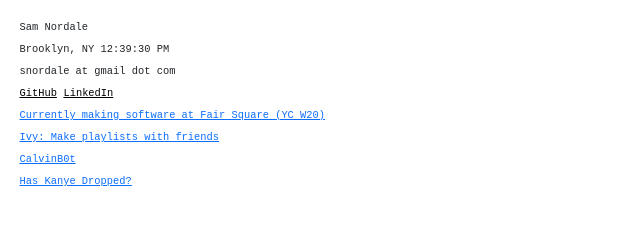
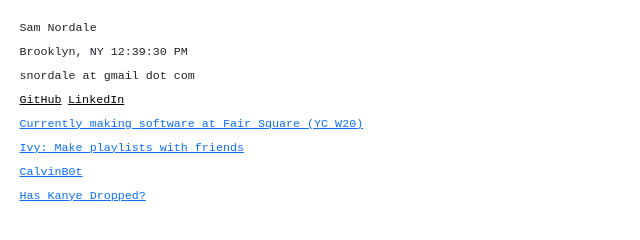
Before and after one commit to snordale/snordale.github.io, a plain HTML site: page index.html in a window 1280 px wide. Shown: the whole page, without its empty margins (0-640 px from the left). Drawn offline with nearby package versions, Linux system fonts and the light colour scheme.

Commit message:
Fix font size

```diff
--- a/index.html
+++ b/index.html
@@ -31,7 +31,7 @@
   </script>
 </head>
 
-<body class="d-flex flex-column p-4 gap-2" style="font-size: 1.1rem;">
+<body class="d-flex flex-column p-4 gap-2">
   <div>Sam Nordale</div>
   <div>Brooklyn, NY <span id="brooklynTime"></span></div>
   <div>snordale at gmail dot com</div>
@@ -40,7 +40,7 @@
     <a class="cursor-pointer text-black" href="https://linkedin.com/in/samnordale" target="_blank">LinkedIn</a>
   </div>
   <a class="cursor-pointer" href="https://fairsquaremedicare.com" target="_blank">
-    <div>Currently making software at Fair Square (YC W20)</div>
+    Currently making software at Fair Square (YC W20)
   </a>
   <a class="cursor-pointer" href="https://theivyplatform.com" target="_blank">
     Ivy: Make playlists with friends
--- a/tempStyle.css
+++ b/tempStyle.css
@@ -32,8 +32,8 @@
   margin: 0;
 }
 
-div {
-  font-size: 0.8rem;
+div, a {
+  font-size: .9rem !important;
 }
 
 .border-bottom {
@@ -47,10 +47,6 @@
 
 .theme-icon:hover {
   fill: rgb(146, 0, 110) !important;
-}
-
-.datetime {
-  font-size: 0.6rem;
 }
 
 .image {
@@ -67,11 +63,6 @@
 .bold {
   font-family: monospace;
   font-weight: bold;
-}
-
-a,
-a:visited {
-  font-size: 0.8rem;
 }
 
 .no-underline,
```
